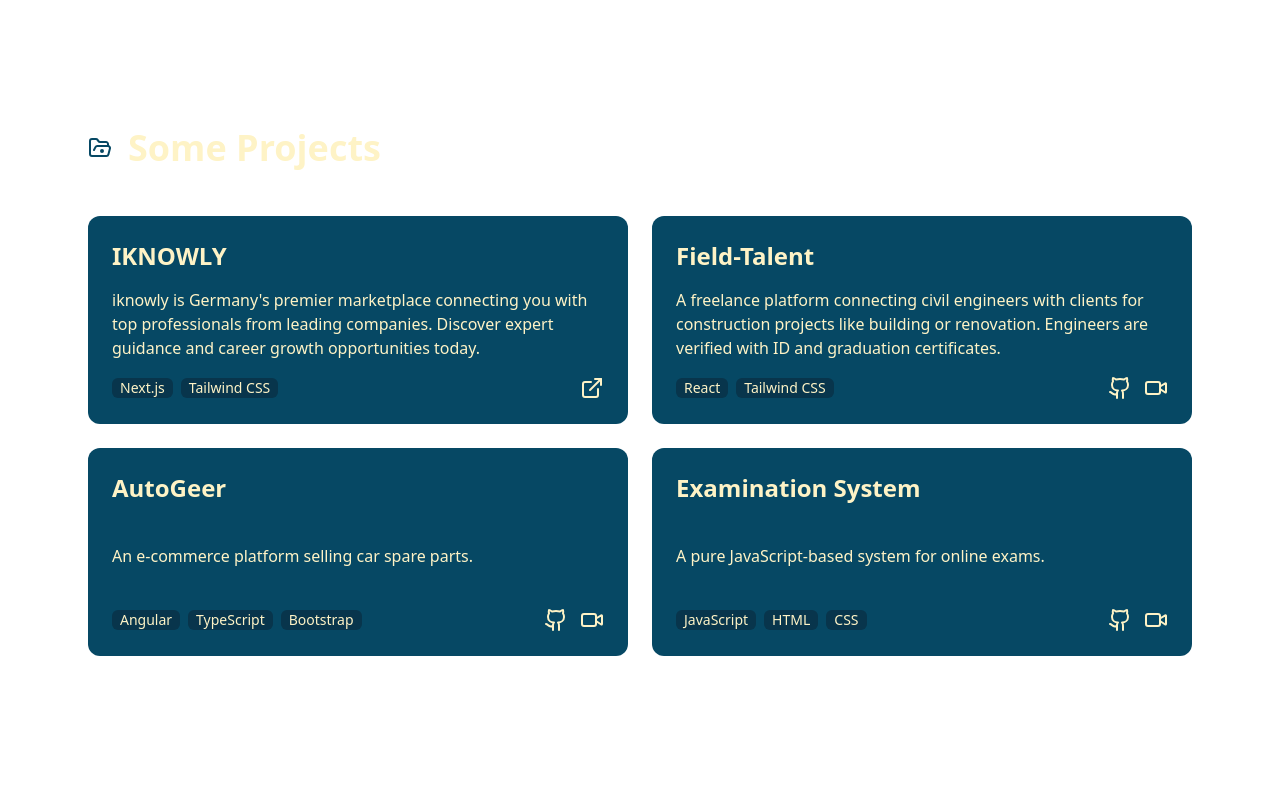
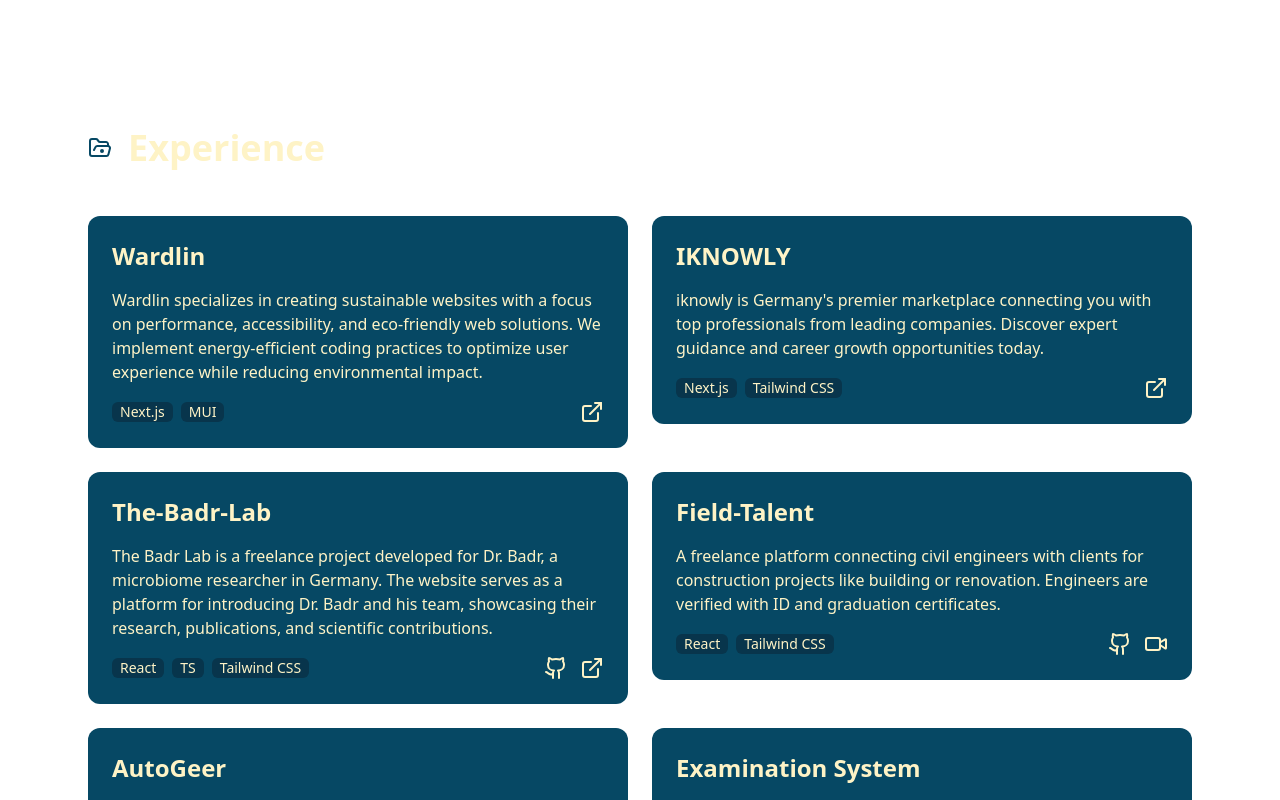
Before and after one commit to fatma-mohamed99/Portfolio, a React (Vite) app: page / in a window 1280 px wide. Shown: the part 1120-1920 px from the top of the page. Built offline with nearby package versions, Linux system fonts and the light colour scheme.

Commit message:
edit/experience

```diff
--- a/src/components/Projects.jsx
+++ b/src/components/Projects.jsx
@@ -12,6 +12,13 @@
 
 const projectsData = [
     {
+        title: "Wardlin",
+        description: "Wardlin specializes in creating sustainable websites with a focus on performance, accessibility, and eco-friendly web solutions. We implement energy-efficient coding practices to optimize user experience while reducing environmental impact.",
+        technologies: ["Next.js", "MUI"],
+        githubLink: "",
+        liveLink: "https://www.wardlin.com",
+    },
+    {
         title: "IKNOWLY",
         description:
             "iknowly is Germany's premier marketplace connecting you with top professionals from leading companies. Discover expert guidance and career growth opportunities today.",
@@ -19,6 +26,15 @@
         githubLink: "",
         liveLink: "https://www.iknowly.com",
     },
+    {
+        title: "The-Badr-Lab",
+        description:
+            "The Badr Lab is a freelance project developed for Dr. Badr, a microbiome researcher in Germany. The website serves as a platform for introducing Dr. Badr and his team, showcasing their research, publications, and scientific contributions.",
+        technologies: ["React", "TS", "Tailwind CSS"],
+        githubLink: "https://github.com/fatma-mohamed99/the-badr-lab",
+        liveLink: "https://the-badr-lab-iutb.vercel.app",
+    },
+
     {
         title: "Field-Talent",
         description:
@@ -31,7 +47,7 @@
     {
         title: "AutoGeer",
         description: "An e-commerce platform selling car spare parts.",
-        technologies: ["Angular", "TypeScript", "Bootstrap"],
+        technologies: ["Angular", "TS", "Bootstrap"],
         githubLink: "https://github.com/fatma-mohamed99/AutoGeer",
         liveLink: "",
         viewVideo: "autoGeer",
@@ -77,7 +93,7 @@
             <div className="container mx-auto">
                 <h2 className="text-3xl xl:text-4xl font-bold mb-12 flex items-center gap-4">
                     <FolderOpenDot className="text-primary" />
-                    Some Projects
+                    Experience
                 </h2>
                 <div className="grid lg:grid-cols-2 gap-6">
                     {projectsData.map((project, index) => (
```
